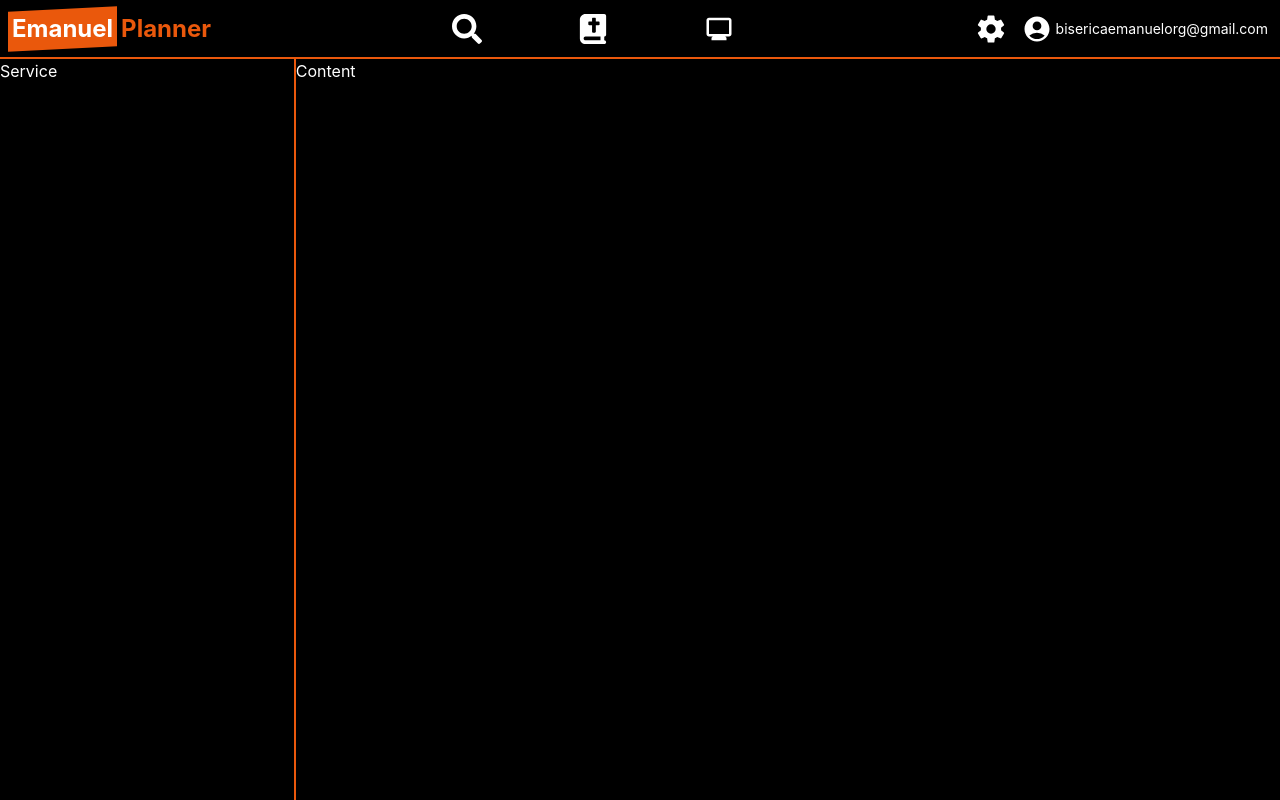
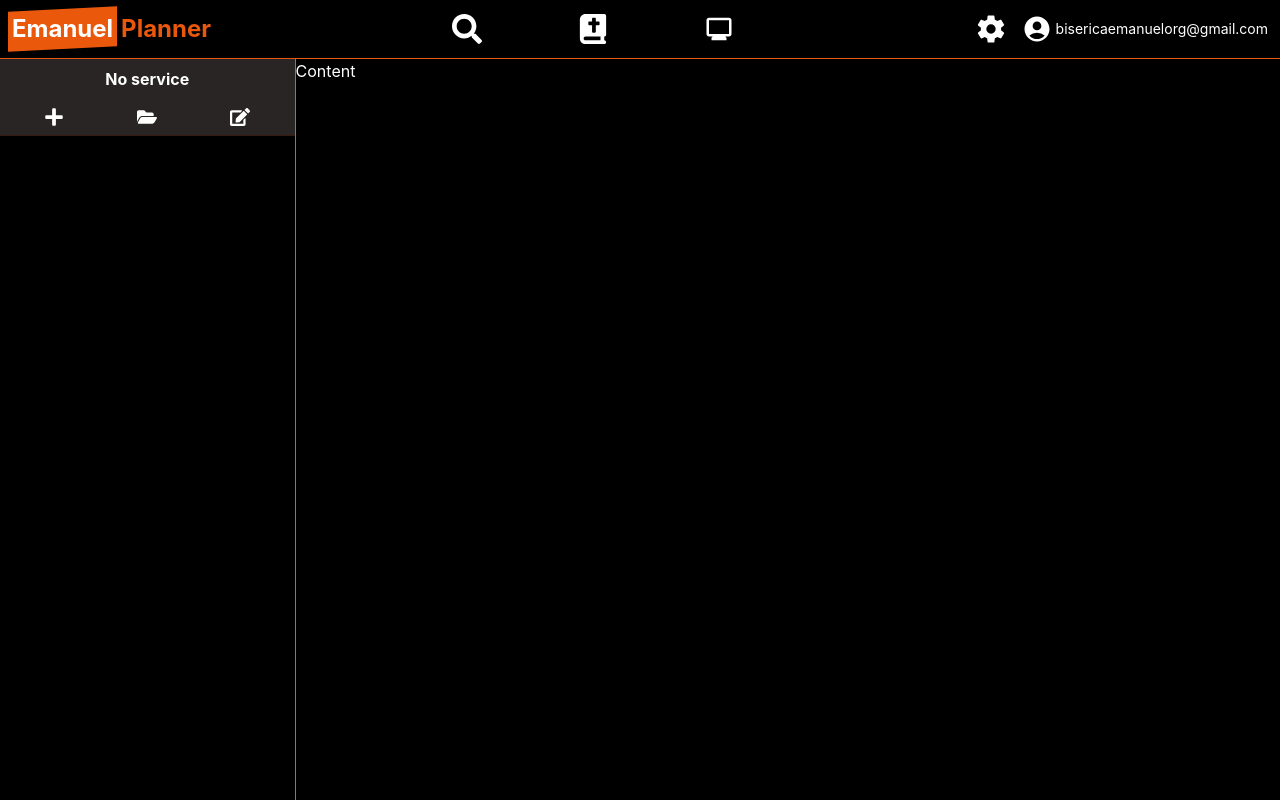
Before and after one commit to 10dnv/emn-presenter, a React (Create React App) app: page / in a window 1280 px wide. Built offline with nearby package versions, Linux system fonts and the light colour scheme.

Commit message:
added daisyui and add service modal

```diff
--- a/package.json
+++ b/package.json
@@ -37,6 +37,7 @@
     ]
   },
   "devDependencies": {
+    "daisyui": "^4.7.2",
     "react-router-dom": "^6.22.1",
     "tailwindcss": "^3.4.1"
   }
--- a/src/components/Navbar.jsx
+++ b/src/components/Navbar.jsx
@@ -20,7 +20,7 @@ function Navbar() {
   });
 
   return (
-    <div className='bg-black text-white text-2xl h-16 border-b-2 border-orange-600 flex justify-between items-center px-3'>
+    <div className='bg-black text-white text-2xl h-16 border-b border-orange-600 flex justify-between items-center px-3'>
       <Link to="/">
         <Logo/>
       </Link>
@@ -45,13 +45,13 @@ function Navbar() {
           <IoSettingsSharp title='Settings' className='hover:text-orange-600'/>
         </Link>
 
-        <details class="dropdown">
+        <details className="dropdown">
           <summary className='flex items-center space-x-1 hover:text-orange-600'>
             <MdAccountCircle title='Account'className=''/>
             <span className='text-sm hidden lg:block '>bisericaemanuelorg@gmail.com</span>
           </summary>
-          <ul className=" my-3 w-auto -mx-[25%] p-2 bg-base-100 rounded-t-none absolute text-sm border border-orange-400 bg-black text-center lg:mx-10">
-            <li className='hover:bg-orange-600'> <Link to="/account">Manage account</Link></li>
+          <ul className=" my-3 w-auto -mx-[25%] p-2 bg-base-100 rounded-t-none absolute text-sm border border-[#292524] bg-black text-center lg:mx-10">
+            <li className='hover:bg-orange-600 border-b border-b-[#292524]'> <Link to="/account">Manage account</Link></li>
             <li className='hover:bg-orange-600'><a>Logout</a></li>
           </ul>
         </details>
--- a/src/components/Service.jsx
+++ b/src/components/Service.jsx
@@ -1,8 +1,82 @@
-import React from 'react'
+import React, { useState } from 'react'
+import { FaPlus, FaFolderOpen, FaEdit } from "react-icons/fa";
+import { MdAddBox, MdEditNote, MdOutlinePlaylistRemove } from "react-icons/md";
 
 function Service() {
+  const [currentService, setCurrentService] =useState({
+    title:"No service",
+    empty:true,
+    creation_date:null,
+    items:[{
+      id:1,
+      selected:false,
+      type:'lyrics',
+      title:"Item 1",
+      content:''
+  }]
+  });
+
+  function handleOpenServiceModal(){
+    document.getElementById('new_service_modal').showModal();
+  }
+
+  function handleAddService(ev){
+    const name = document.getElementById("modal-input-name");
+    if (name.value !== ''){
+      setCurrentService({...currentService, title:name.value, empty:false});
+      name.value='';
+    }else{
+      ev.preventDefault();
+    }
+  }
+
   return (
-    <div className='bg-black border-r-2 border-orange-600 text-white h-[100%] w-[30%]'>Service</div>
+    <div className='bg-black border-r border-orange-600 text-white h-[100%] w-[30%] flex flex-col '>
+        <span className='text-md font-bold  p-2 mx-auto bg-[#292524] w-[100%]  text-center '>{currentService.title}</span>
+
+        <dialog id="new_service_modal" className="modal">
+          <div className="modal-box flex flex-col items-center justify-between gap-2">
+            <h3 className="font-bold text-lg">Create new service</h3>
+            <input id="modal-input-name" type="text" placeholder="Choose a name" className="input input-bordered w-full max-w-xs" />
+
+            <div className="modal-action">
+              <form method="dialog" onSubmit={handleAddService}>
+                {/* if there is a button in form, it will close the modal */}
+                <button className="btn" type='submit' >Create</button>
+              </form>
+            </div>
+          </div>
+        </dialog>
+
+        <div id="service-buttons" className='text-md font-bold  p-2 mx-auto  w-[100%]  text-center border-b border-b-[#391a0e] flex justify-around bg-[#292524]'>
+            <FaPlus size={20} className='hover:text-orange-600' onClick={()=>handleOpenServiceModal()}/>
+            <FaFolderOpen size={20} className='hover:text-orange-600' />
+            <FaEdit size={20} className='hover:text-orange-600' />
+        </div>
+
+        <div id="list-items" className='h-[90%]'>
+
+        </div>
+
+
+
+        <div id="service-items-buttons" className={!currentService.empty?"flex justify-between p-2 flex-grow-0 bg-[#292524]":"hidden"}>
+                <div className='flex items-center hover:text-green-500 cursor-pointer' onClick={'a'}>
+                    <MdAddBox size={30}/>
+                    <span> Add </span>
+                </div>
+
+                <div className='flex items-center hover:text-[#F2AF29] cursor-pointer ' onClick={'editServiceItemHandle'}>
+                    <MdEditNote size={30}/>
+                    <span> Edit </span>
+                </div>
+
+                <div className='flex items-center hover:text-[#ad343e] cursor-pointer' onClick={'removeServiceItemHandle'}>
+                    <MdOutlinePlaylistRemove size={30}/>
+                    <span> Remove</span>
+                </div>
+        </div>
+    </div>
   )
 }
 
--- a/tailwind.config.js
+++ b/tailwind.config.js
@@ -4,5 +4,5 @@ module.exports = {
   theme: {
     extend: {},
   },
-  plugins: [],
+  plugins: [require("daisyui")],
 }
```
Also changed, not shown: 1 other file (tests, documents, lock files or other folders).
